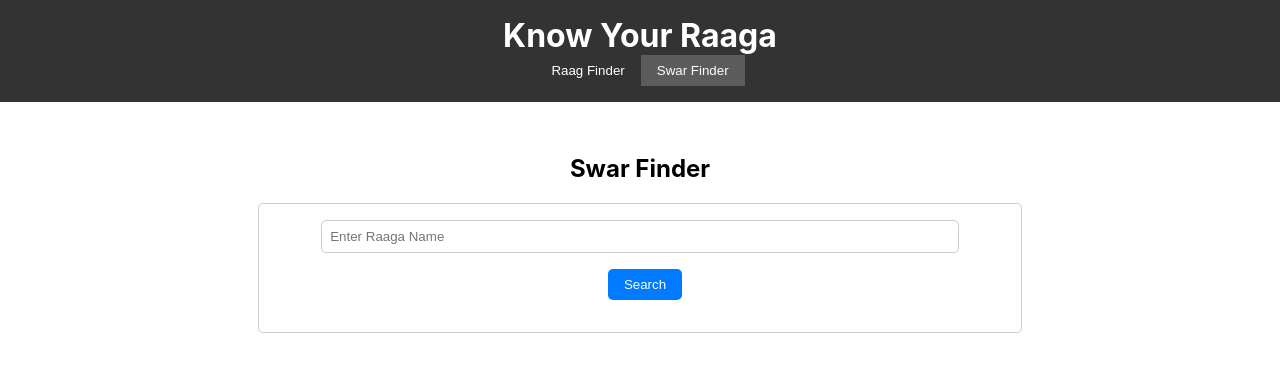
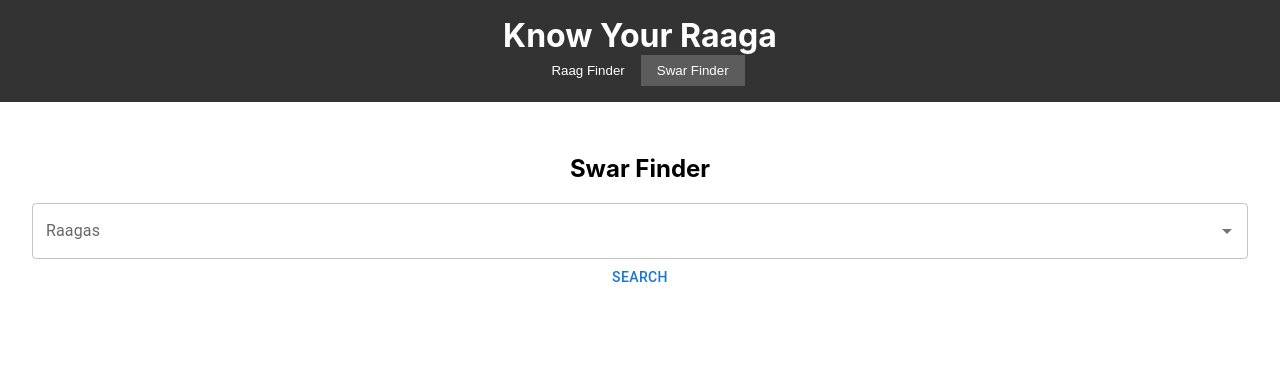
Before and after one commit to pramodjoshi886/raag-finder, a React (Create React App) app: page / in a window 1280 px wide. Both pictures are taken after a click on the button "Swar Finder". Shown: the top 372 px of the page. Built offline with nearby package versions, Linux system fonts and the light colour scheme.

Commit message:
Add autocomplete functionality to search swaras

```diff
--- a/src/components/SwarFinder.js
+++ b/src/components/SwarFinder.js
@@ -1,20 +1,21 @@
 import React, { useState } from 'react';
-import '../components/SwarFinder.css'
-import raagas from '../components/Raagas'
+import TextField from '@mui/material/TextField';
+import Autocomplete from '@mui/material/Autocomplete';
+import Button from '@mui/material/Button';
+import '../components/SwarFinder.css';
+import raagas from '../components/Raagas';
 
-
-  function SwarFinder() {
-    const [inputValue, setInputValue] = useState('');
+const SwarFinder = () => {
+  const [inputValue, setValue] = useState('');
   const [result, setResult] = useState(null);
 
   const findRaag = () => {
-      const raag = raagas.find(raag => raag.name.toLowerCase() === inputValue.toLowerCase());
-      if (raag) {
+    if (inputValue) {
       setResult(<div>
         <h3>Aaroha:</h3>
-            <h1>{raag.aaroha}</h1>
+        <h1>{inputValue.aaroha}</h1>
         <h3>Avaroh:</h3>
-            <h1>{raag.avaroh}</h1>
+        <h1>{inputValue.avaroh}</h1>
       </div>);
     } else {
       setResult(
@@ -22,21 +23,28 @@ import raagas from '../components/Raagas'
       );
     }
   };
+  return (
+    <div>
+      <Autocomplete
+        disablePortal
+        options={raagas}
+        id='find-raag-autocomplete'
+        value={inputValue}
+        onChange={(event, newValue) => {
+          setValue(newValue);
+          // console.log(newValue);
+        }}
+        fullWidth
+        // getOptionLabel={(option) => option.name}
 
-    return (
-      <div className="raag-name-finder-container">
-        <input
-          type="text"
-          value={inputValue}
-          onChange={e => setInputValue(e.target.value)}
-          placeholder="Enter Raaga Name"
+        renderInput={(params) => <TextField {...params} label="Raagas" />}
       />
-        <button onClick={findRaag}>Search</button>
+      <Button onClick={findRaag}>Search</Button>
       <div className="result">
         {result}
       </div>
     </div>
+
   );
 }
-
 export default SwarFinder;
```
Lines whose indentation alone changed are shown as unchanged.
